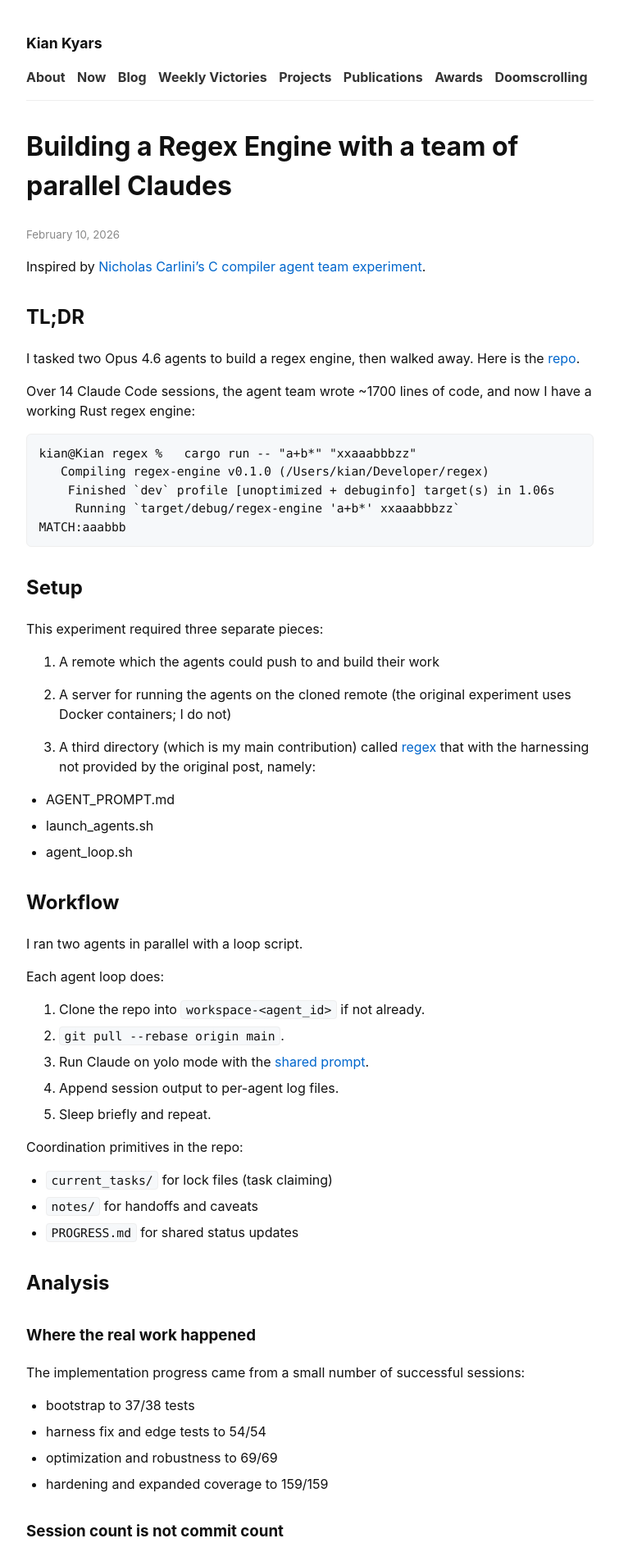
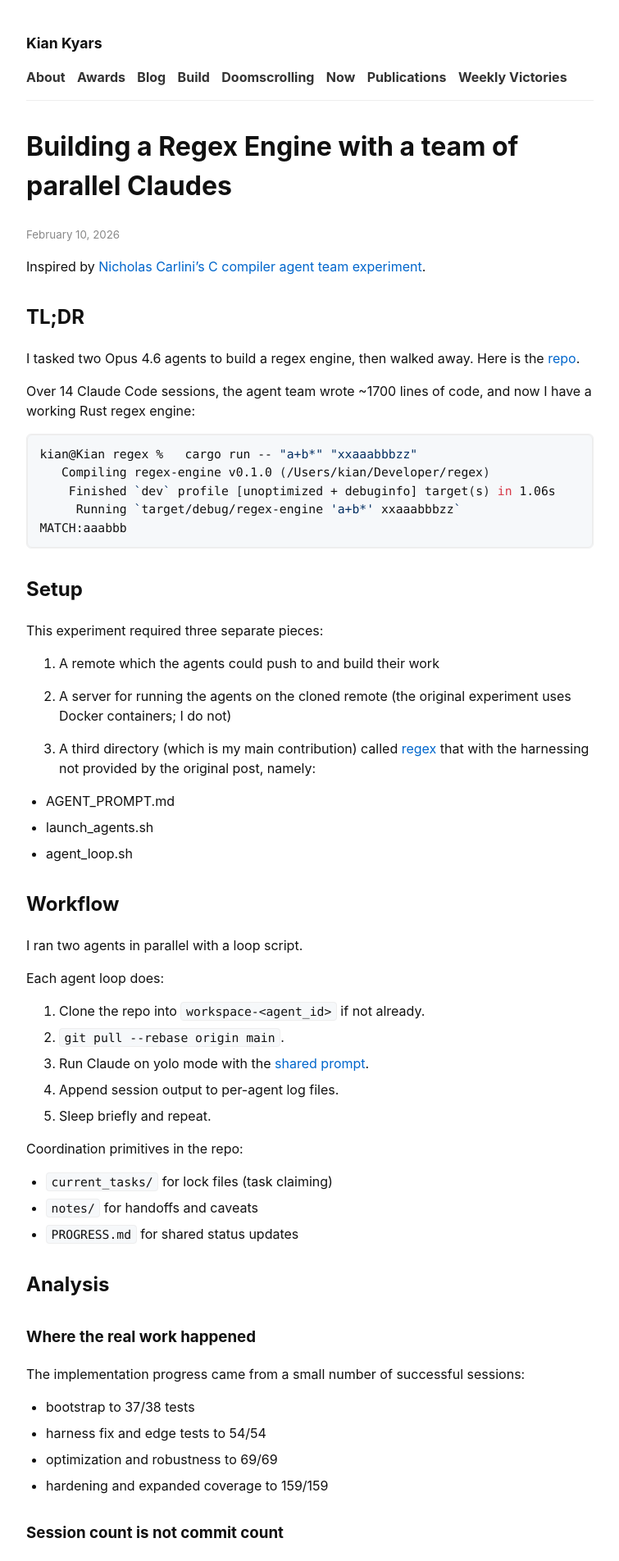
Before and after one commit to kiankyars/kiankyars.github.io, a Jekyll site: the page built from _posts/blog/2026-02-10-regex.md, in a window 1280 px wide. Shown: the top 1904 px of the page at 82% size, without its empty margins (262-1017 px from the left). Built offline with Jekyll 4.4.1, drawn with Linux system fonts in a browser that asks for light colours; some of the changed text lies outside the part shown.

Commit message:
build and remove weekly vicotry naming

```diff
--- a/_layouts/default.html
+++ b/_layouts/default.html
@@ -88,6 +88,26 @@
       border: 1px solid var(--border);
     }
 
+    /* Lightweight Rouge token colors */
+    .highlight, .highlighter-rouge .highlight {
+      background: var(--code-bg);
+      border: 1px solid var(--border);
+      border-radius: 6px;
+    }
+
+    .highlight pre {
+      margin: 0;
+      border: 0;
+      background: transparent;
+    }
+
+    .highlight .c, .highlight .cm, .highlight .c1, .highlight .cs { color: #6a737d; font-style: italic; }
+    .highlight .k, .highlight .kd, .highlight .kn, .highlight .kp, .highlight .kr, .highlight .kt { color: #d73a49; }
+    .highlight .s, .highlight .sb, .highlight .sc, .highlight .sd, .highlight .s1, .highlight .s2 { color: #032f62; }
+    .highlight .m, .highlight .mi, .highlight .mf, .highlight .mh { color: #005cc5; }
+    .highlight .na, .highlight .nc, .highlight .nf, .highlight .fm { color: #6f42c1; }
+    .highlight .o, .highlight .ow, .highlight .p { color: #24292e; }
+
     table {
       display: block;
       width: 100%;
@@ -111,13 +131,13 @@
 
   <nav>
     <a href="/about/">About</a>
+    <a href="/awards/">Awards</a>
+    <a href="/blog/">Blog</a>
+    <a href="/projects/">Build</a>
+    <a href="/doomscrolling/">Doomscrolling</a>
     <a href="/now/">Now</a>
-    <a href="/blog/">Blog</a>
+    <a href="/publications/">Publications</a>
     <a href="/weekly-victories/">Weekly Victories</a>
-    <a href="/projects/">Projects</a>
-    <a href="/publications/">Publications</a>
-    <a href="/awards/">Awards</a>
-    <a href="/doomscrolling/">Doomscrolling</a>
   </nav>
 
   <main>
```
Also changed, not shown: other parts of _layouts/default.html (+1 -1 lines), build.md (+2 -2 lines), weekly-victories.md (+1 -1 lines).
